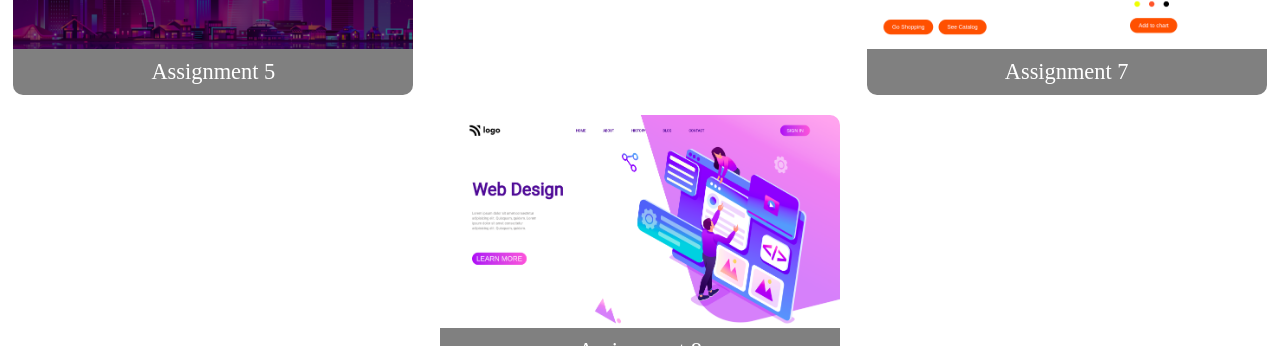
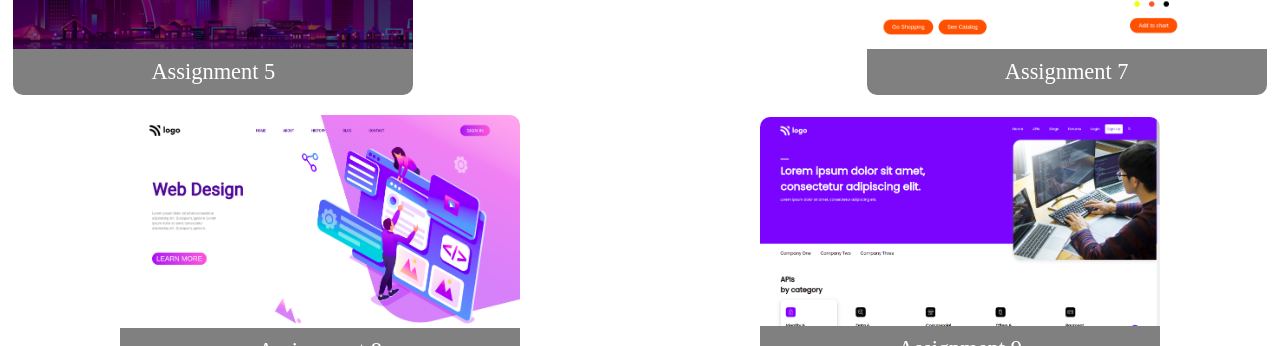
Before and after one commit to ThanushSiva/assignment-js2022bootcamp, a plain HTML site: page index.html in a window 1280 px wide. Shown: the part 454-800 px from the top of the page. Drawn offline with Linux system fonts and the light colour scheme.

Commit message:
main nav add for project 9

```diff
--- a/index.html
+++ b/index.html
@@ -82,6 +82,10 @@
         <img src="./images/A8.png" alt="Assignment 8" />
         <p>Assignment 8</p>
       </a>
+      <a href="./live-class-project-09/index.html">
+        <img src="./images/A9.png" alt="Assignment 9" />
+        <p>Assignment 9</p>
+      </a>
     </div>
   </body>
 </html>
```
Also changed, not shown: images/A9.png (added).
